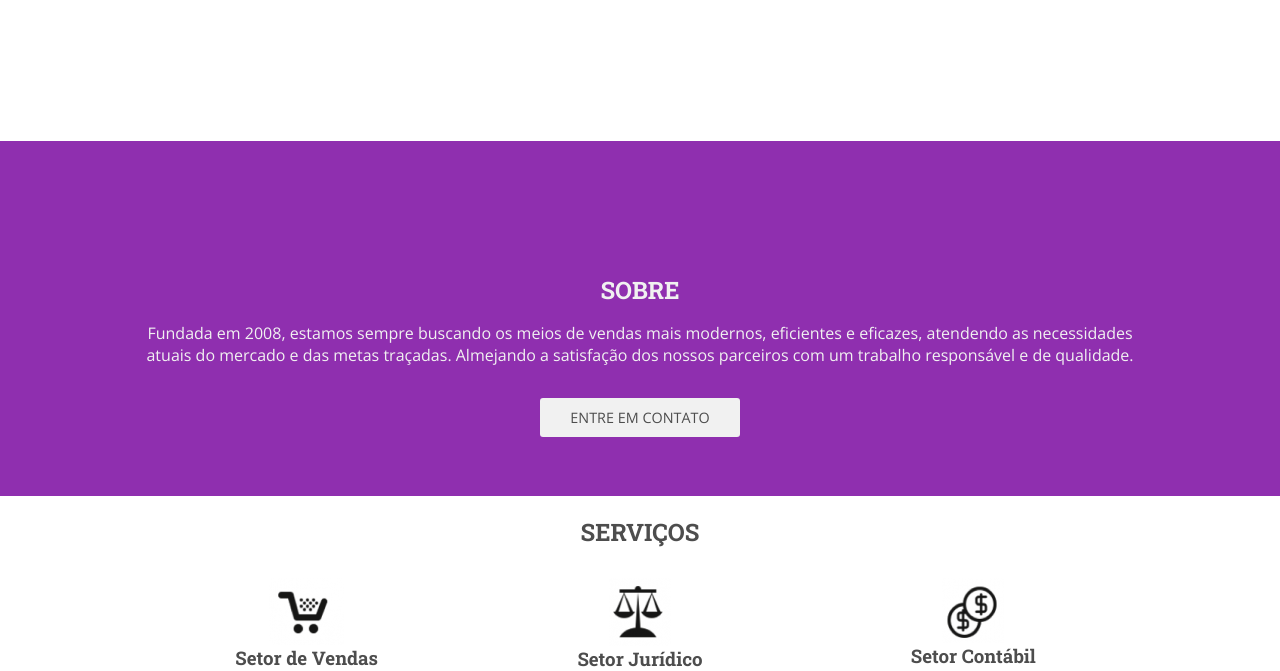
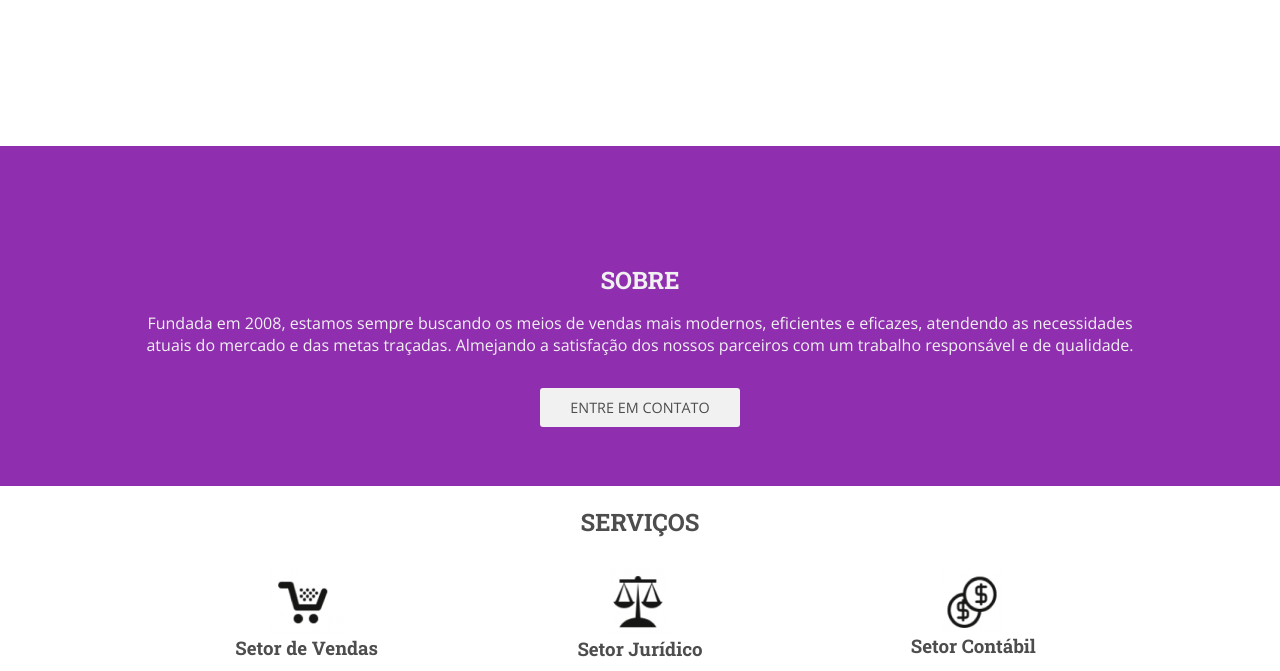
Before and after one commit to flabiofagundes/flabiofagundes.github.io, a plain HTML site: page index.html in a window 1280 px wide. Shown: the part 378-1049 px from the top of the page. Drawn offline with nearby package versions, Linux system fonts and the light colour scheme.

Commit message:
Update estilos.css

```diff
--- a/css/estilos.css
+++ b/css/estilos.css
@@ -260,8 +260,8 @@ MEDIA QUERIES
 		justify-content: center;
 		min-height: 250px;
 
-		padding-top: 85px;
-		margin-top: -75px;
+		padding-top: 70px;
+		margin-top: -70px;
 	}
 
 
```
